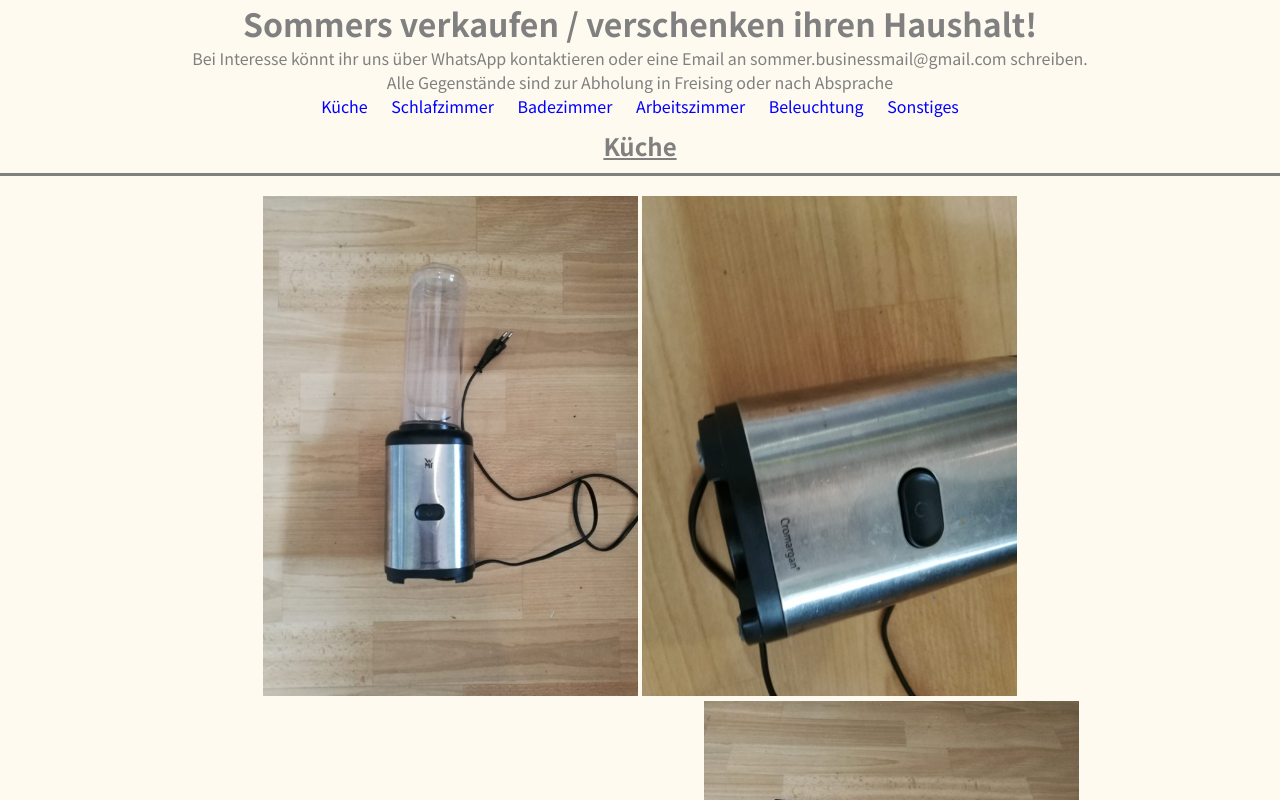
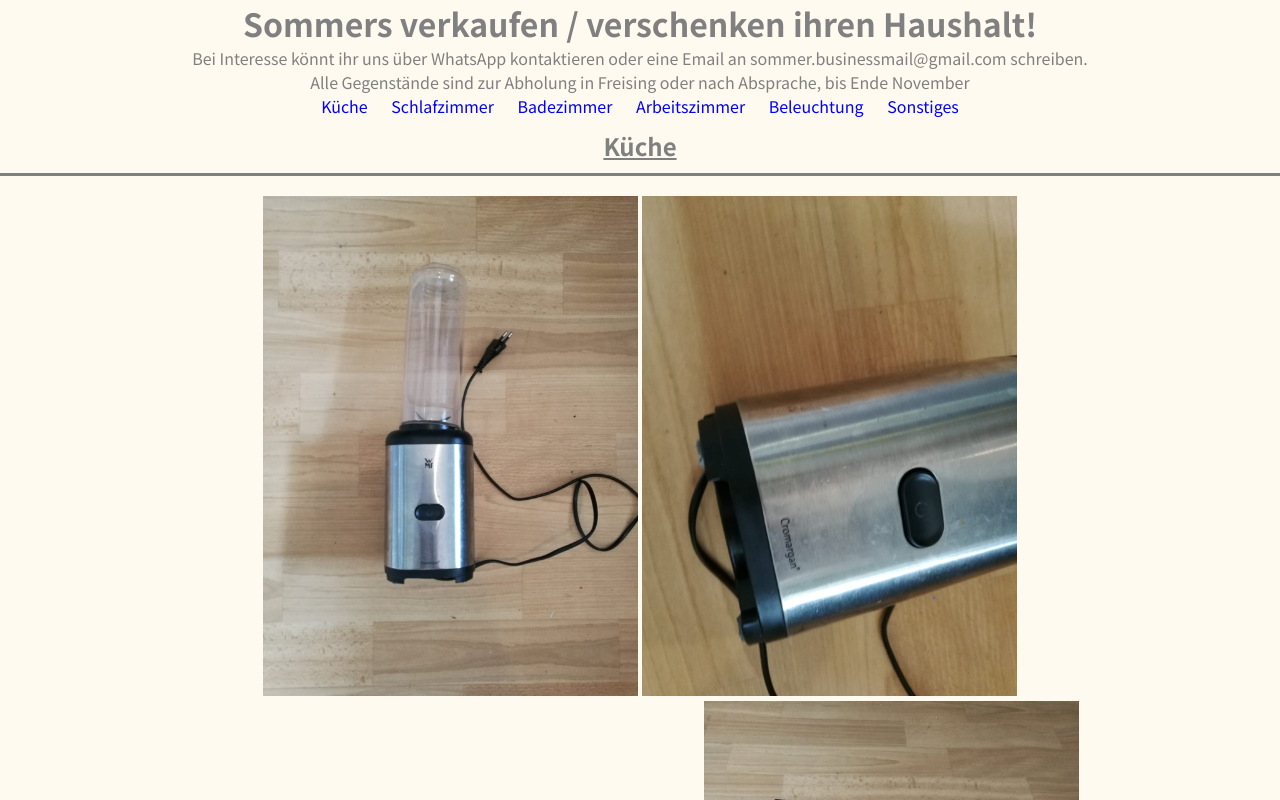
Before and after one commit to sommerfe/Sommer-Flohmarkt, a plain HTML site: page index.html in a window 1280 px wide. Shown: the top 800 px of the page. Drawn offline with Linux system fonts and the light colour scheme.

Commit message:
abholdatum

```diff
--- a/index.html
+++ b/index.html
@@ -9,7 +9,7 @@
     <body>
         <h1 id="title">Sommers verkaufen / verschenken ihren Haushalt!</h1>
         <p>Bei Interesse könnt ihr uns über WhatsApp kontaktieren oder eine Email an sommer.businessmail@gmail.com schreiben.</p>
-        <p>Alle Gegenstände sind zur Abholung in Freising oder nach Absprache</p>
+        <p>Alle Gegenstände sind zur Abholung in Freising oder nach Absprache, bis Ende November</p>
         <div>
             <div class="categories">
                 <a href="#küche">Küche</a>
```
